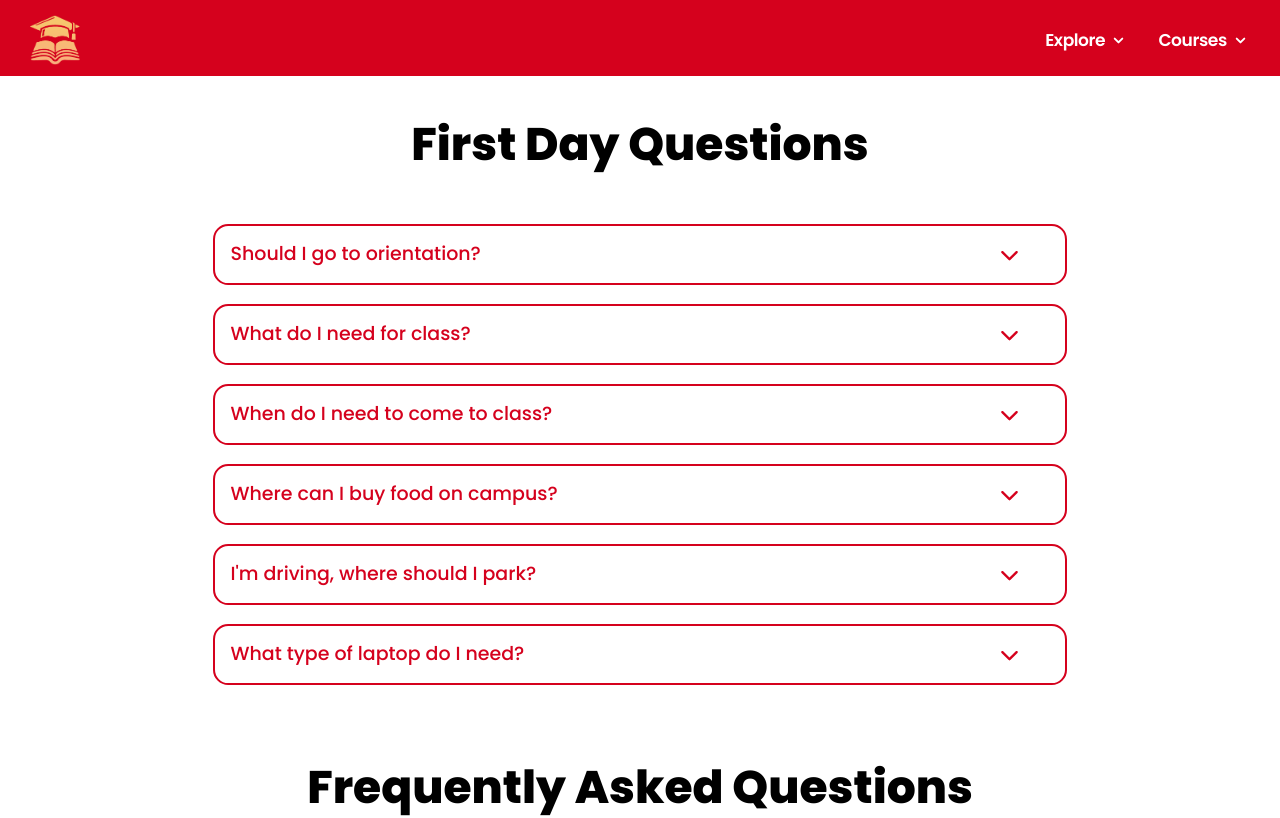
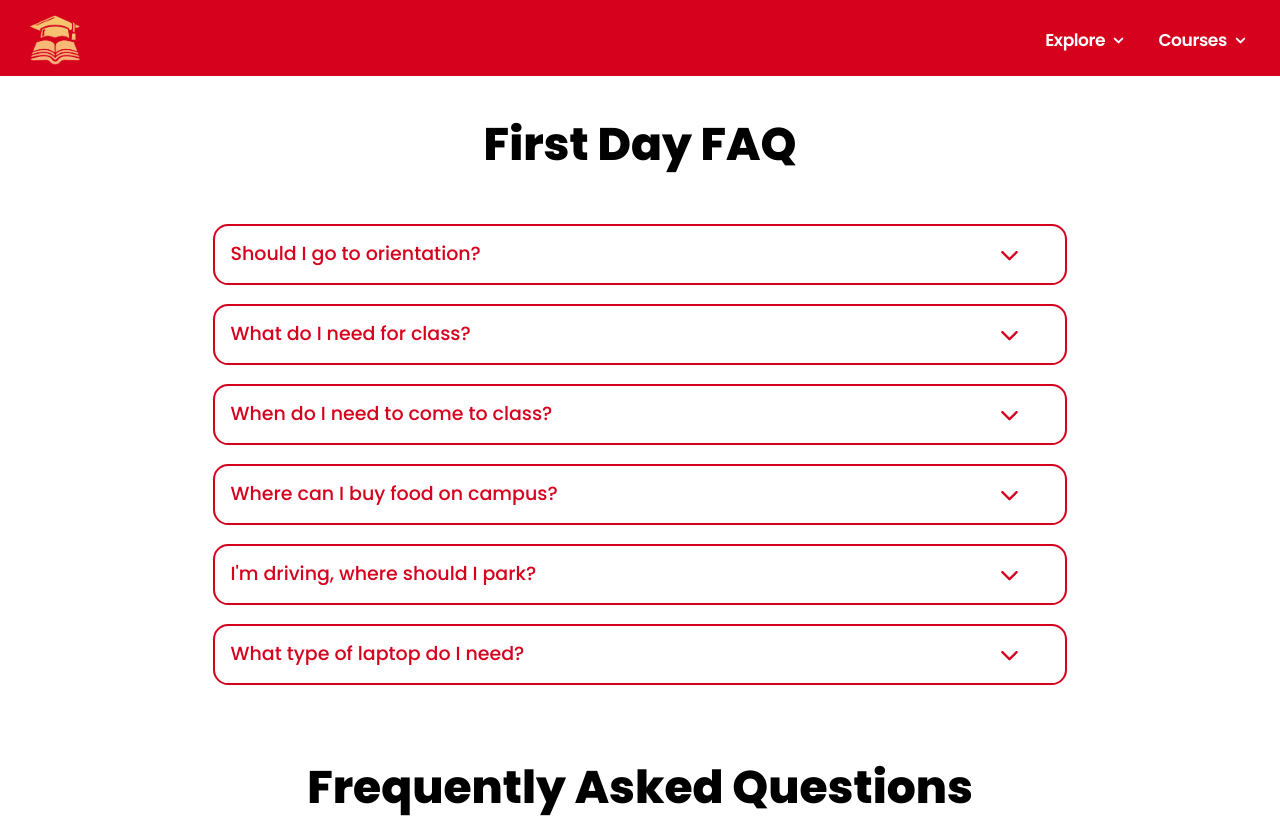
Before and after one commit to Jasmit22/ucalgaryFirstYear, a Next.js app: page /faq in a window 1280 px wide. Shown: the top 818 px of the page. Built offline with nearby package versions, Linux system fonts and the light colour scheme.

Commit message:
Change first day questions to first day FAQ

```diff
--- a/src/app/faq/page.jsx
+++ b/src/app/faq/page.jsx
@@ -214,7 +214,7 @@ const Page = () => {
     <div className="pb-24 gap-5 flex flex-col items-center min-h-screen m-auto justify-center">
       <div className="bg-ucalgaryRed fixed top-0 z-10 h-20 w-full"></div>
       <div className="text-black font-extrabold text-5xl text-center pt-32 mb-10">
-        First Day Questions
+        First Day FAQ
       </div>
       {firstDay.map((item, key) => {
         const isOpen = openItems.includes(key);
```
